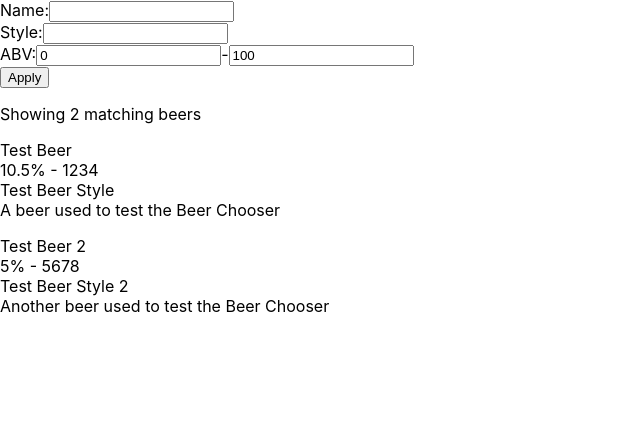
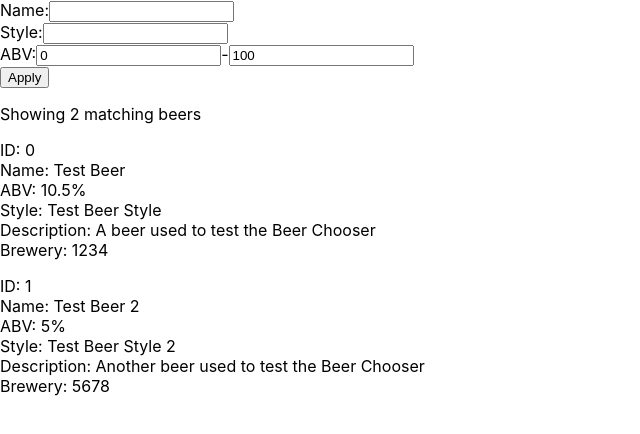
Before and after one commit to maria-garavaglia/beer-chooser-exercise, a React (Create React App) app in the folder frontend/: page / in a window 1280 px wide. Shown: the top 434 px of the page, without its empty margins (0-640 px from the left). Built offline with nearby package versions, Linux system fonts and the light colour scheme.

Commit message:
Fixes Style/Description not populating

```diff
--- a/frontend/src/App.js
+++ b/frontend/src/App.js
@@ -105,13 +105,17 @@ function BeerListView({beerList})
     const beerViews = beerList.map(beer =>
         <div key={beer.id}>
             <p>
-                {beer.name}
+                ID: {beer.id}
                 <br />
-                {beer.abv}% - {beer.brewery}
+                Name: {beer.name}
                 <br />
-                {beer.style}
+                ABV: {beer.abv}%
                 <br />
-                {beer.description}
+                Style: {beer.style}
+                <br />
+                Description: {beer.description}
+                <br />
+                Brewery: {beer.brewery}
             </p>
         </div>
     );
```
Also changed, not shown: 1 other file (tests, documents, lock files or other folders).
